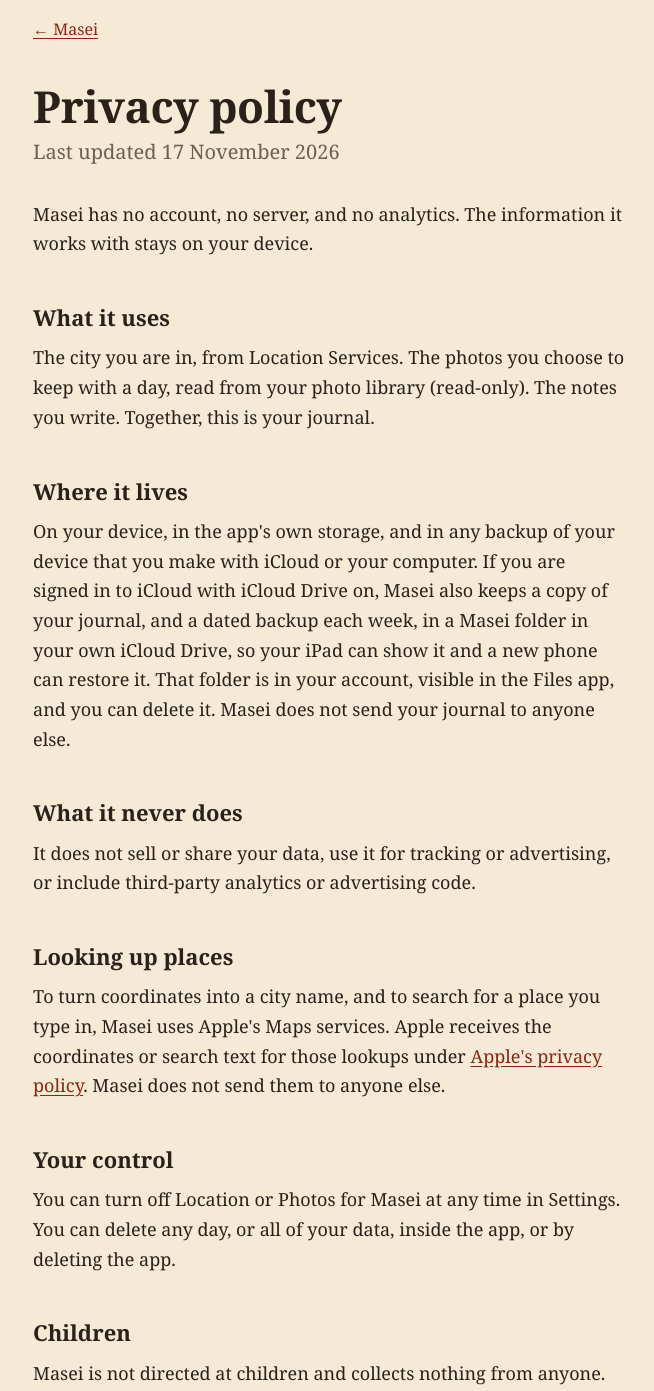
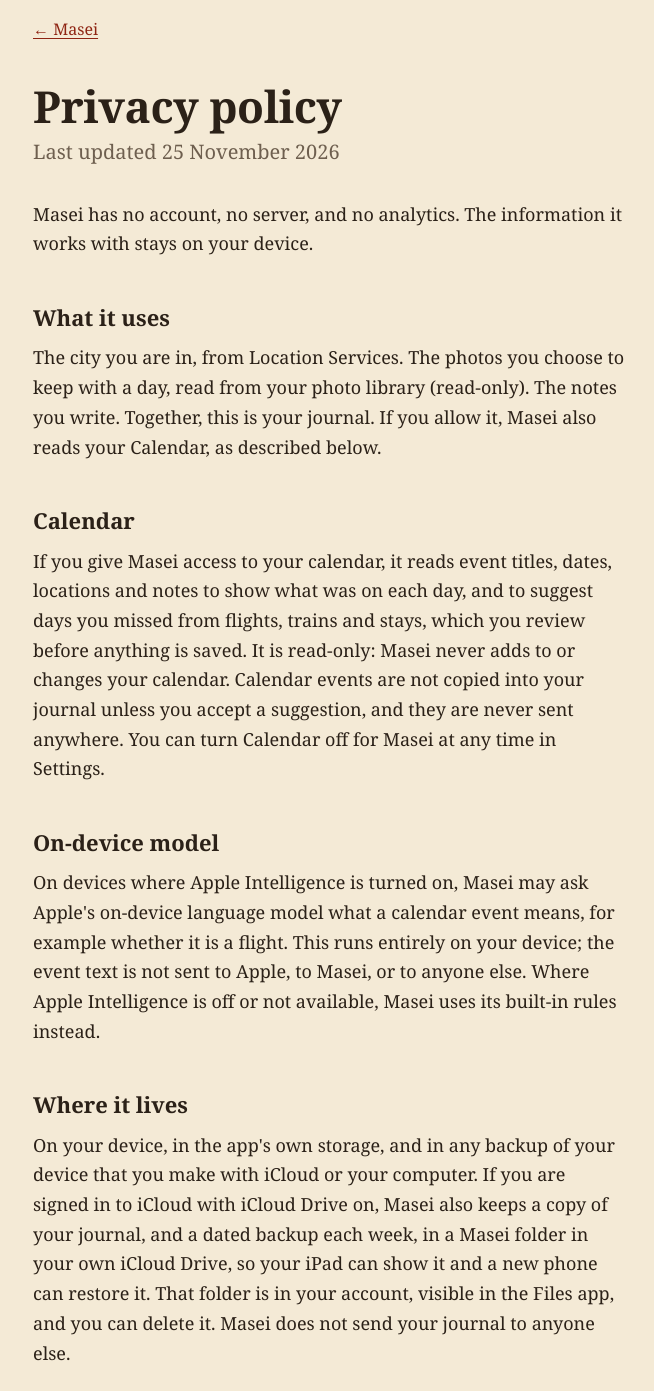
Before and after one commit to dalkasleoj/masei, a plain HTML site: page privacy/index.html in a window 1280 px wide. Shown: the part 40-1431 px from the top of the page, without its empty margins (311-965 px from the left). Drawn offline with Linux system fonts and the light colour scheme.

Commit message:
Privacy policy: describe Calendar access and the on-device model
Co-Authored-By: Claude Sonnet 5.5 <noreply@anthropic.com>

```diff
--- a/privacy/index.html
+++ b/privacy/index.html
@@ -6,12 +6,18 @@
 </head><body><main>
 <nav><a href="../">← Masei</a></nav>
 <h1>Privacy policy</h1>
-<p class="sub">Last updated 17 November 2026</p>
+<p class="sub">Last updated 25 November 2026</p>
 
 <p>Masei has no account, no server, and no analytics. The information it works with stays on your device.</p>
 
 <h2>What it uses</h2>
-<p>The city you are in, from Location Services. The photos you choose to keep with a day, read from your photo library (read-only). The notes you write. Together, this is your journal.</p>
+<p>The city you are in, from Location Services. The photos you choose to keep with a day, read from your photo library (read-only). The notes you write. Together, this is your journal. If you allow it, Masei also reads your Calendar, as described below.</p>
+
+<h2>Calendar</h2>
+<p>If you give Masei access to your calendar, it reads event titles, dates, locations and notes to show what was on each day, and to suggest days you missed from flights, trains and stays, which you review before anything is saved. It is read-only: Masei never adds to or changes your calendar. Calendar events are not copied into your journal unless you accept a suggestion, and they are never sent anywhere. You can turn Calendar off for Masei at any time in Settings.</p>
+
+<h2>On-device model</h2>
+<p>On devices where Apple Intelligence is turned on, Masei may ask Apple's on-device language model what a calendar event means, for example whether it is a flight. This runs entirely on your device; the event text is not sent to Apple, to Masei, or to anyone else. Where Apple Intelligence is off or not available, Masei uses its built-in rules instead.</p>
 
 <h2>Where it lives</h2>
 <p>On your device, in the app's own storage, and in any backup of your device that you make with iCloud or your computer. If you are signed in to iCloud with iCloud Drive on, Masei also keeps a copy of your journal, and a dated backup each week, in a Masei folder in your own iCloud Drive, so your iPad can show it and a new phone can restore it. That folder is in your account, visible in the Files app, and you can delete it. Masei does not send your journal to anyone else.</p>
@@ -23,7 +29,7 @@
 <p>To turn coordinates into a city name, and to search for a place you type in, Masei uses Apple's Maps services. Apple receives the coordinates or search text for those lookups under <a href="https://www.apple.com/legal/privacy/">Apple's privacy policy</a>. Masei does not send them to anyone else.</p>
 
 <h2>Your control</h2>
-<p>You can turn off Location or Photos for Masei at any time in Settings. You can delete any day, or all of your data, inside the app, or by deleting the app.</p>
+<p>You can turn off Location, Photos or Calendar for Masei at any time in Settings. You can delete any day, or all of your data, inside the app, or by deleting the app.</p>
 
 <h2>Children</h2>
 <p>Masei is not directed at children and collects nothing from anyone.</p>
```
